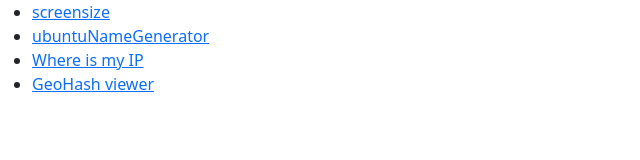
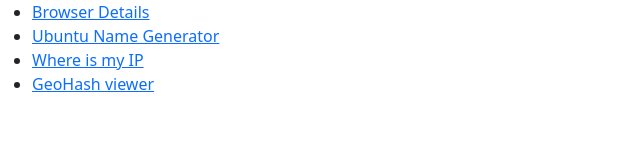
Before and after one commit to mattonem/mattonem.github.io, a plain HTML site: page index.html in a window 1280 px wide. Shown: the whole page, without its empty margins (0-640 px from the left). Drawn offline with nearby package versions, Linux system fonts and the light colour scheme.

Commit message:
Update index.html

```diff
--- a/index.html
+++ b/index.html
@@ -7,10 +7,10 @@
 <body>
   <ul>
     <li>
-      <a href="ScreensizeApp">screensize</a>
+      <a href="BrowserDetails">Browser Details</a>
     </li>
     <li>
-      <a href="UBNameGenerator">ubuntuNameGenerator</a>
+      <a href="UBNameGenerator">Ubuntu Name Generator</a>
     </li>
     <li>
       <a href="PJSIPGeolocationWebApp">Where is my IP</a>
```
